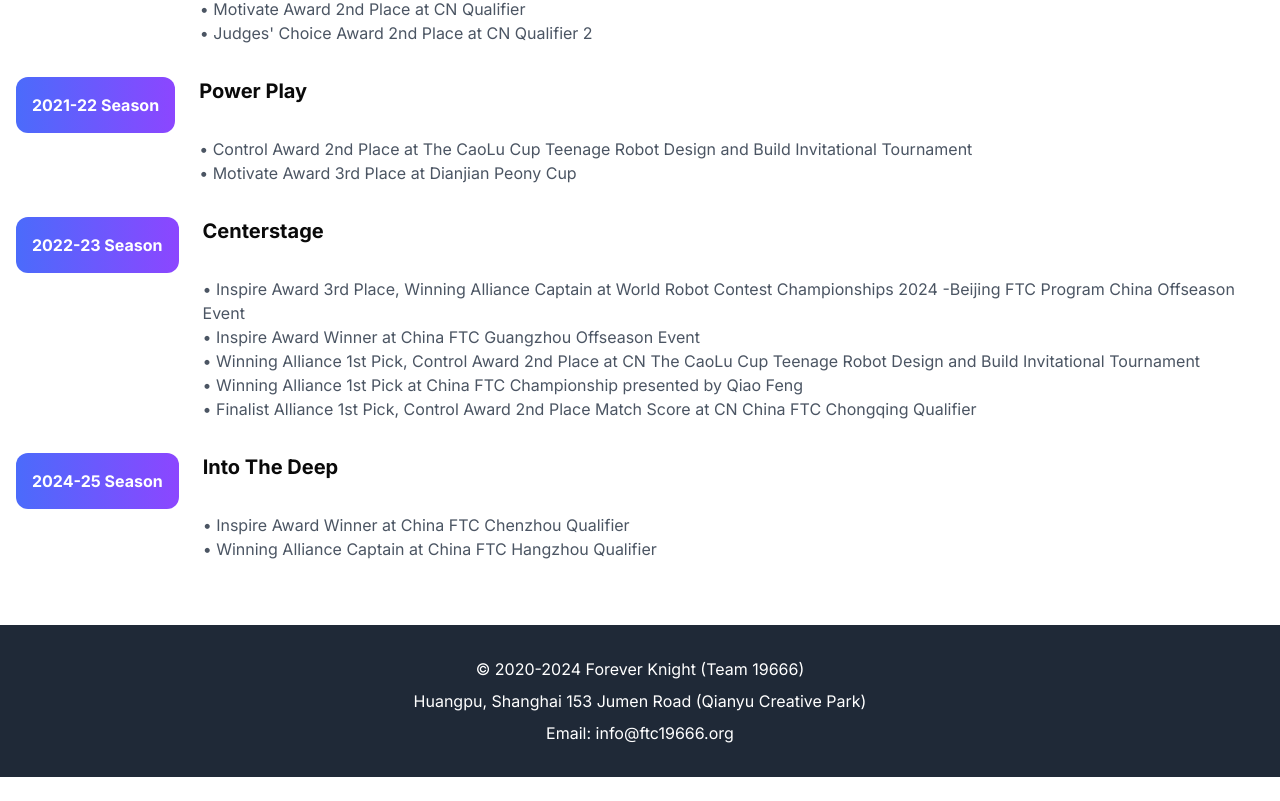
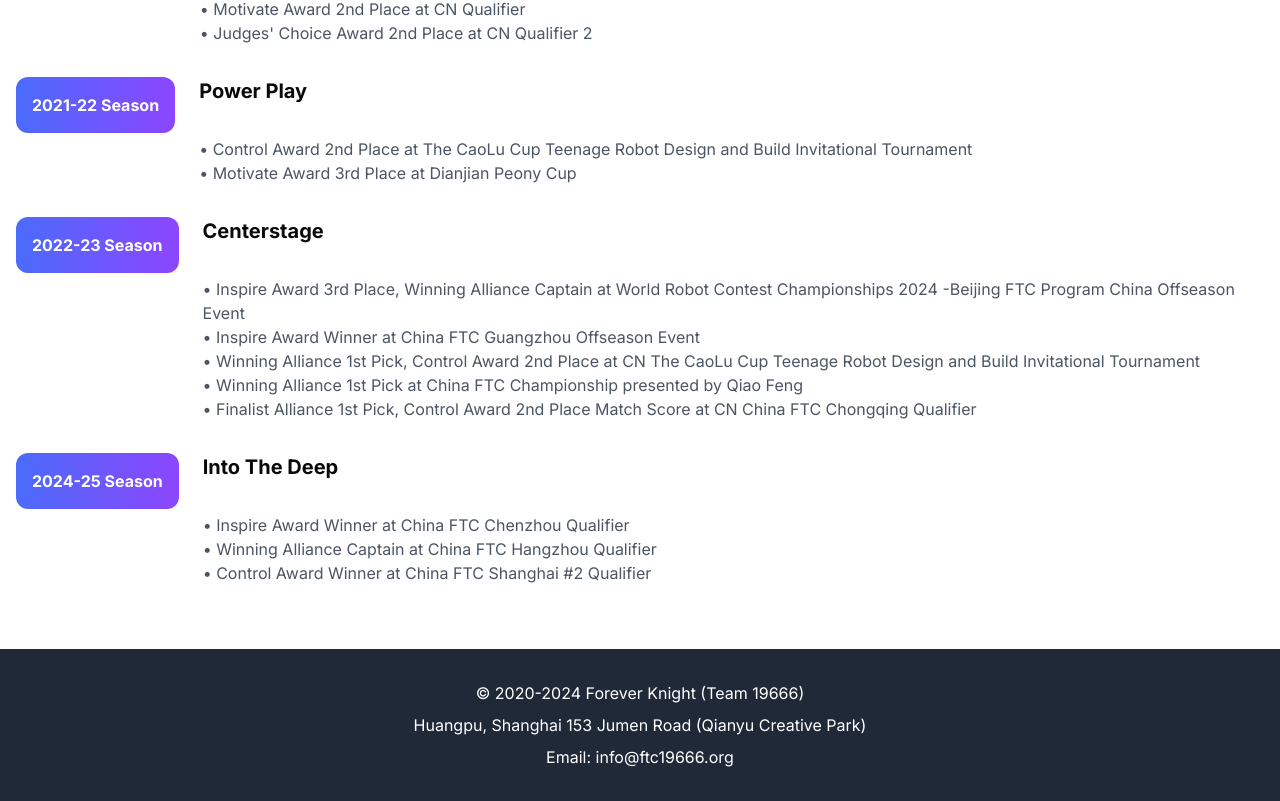
Before and after one commit to Tomywang999/ftc19666-website, a Next.js app: page /about-us in a window 1280 px wide. Shown: the part 1638-2439 px from the top of the page. Before the commit the page ends 2415 px from the top, so only its background shows below. Built offline with nearby package versions, Linux system fonts and the light colour scheme.

Commit message:
update awards

```diff
--- a/app/about-us/page.tsx
+++ b/app/about-us/page.tsx
@@ -125,7 +125,8 @@
               title: 'Into The Deep',
               description: `
               • Inspire Award Winner at China FTC Chenzhou Qualifier
-              • Winning Alliance Captain at China FTC Hangzhou Qualifier`
+              • Winning Alliance Captain at China FTC Hangzhou Qualifier
+              • Control Award Winner at China FTC Shanghai #2 Qualifier`
             },
           ].map((event, index) => (
             <div key={index} className="flex gap-6 items-start">
```
